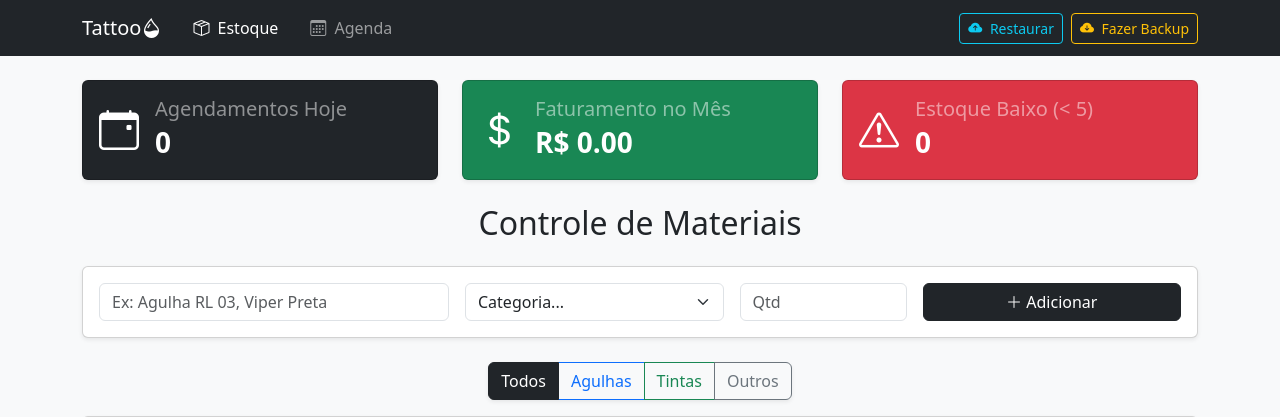
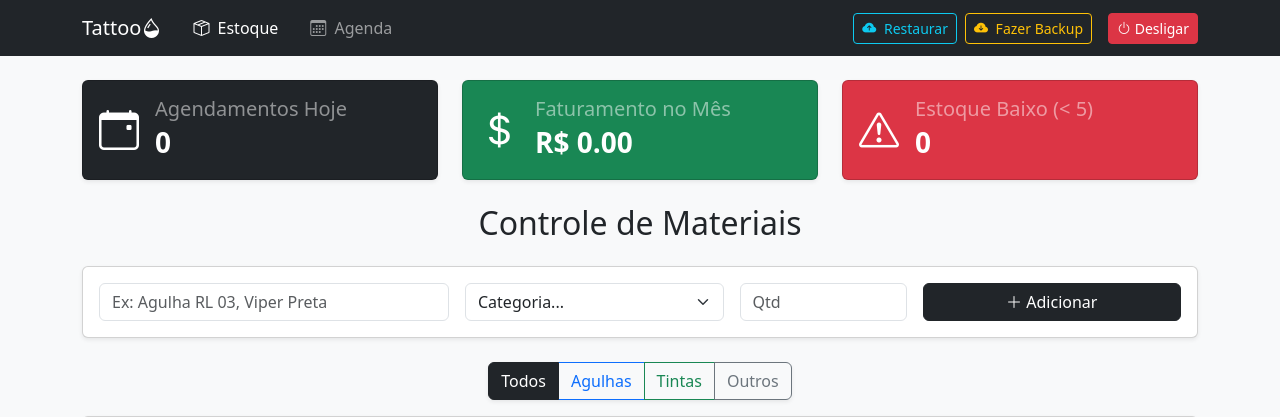
Before and after one commit to daiogocrs/sistema_tatuagem, a Flask app: page / in a window 1280 px wide. Shown: the top 417 px of the page. Run offline with Flask 3, Linux system fonts and the light colour scheme; data that the repository does not hold is empty; some libraries are stand-ins or nearby versions.

Commit message:
add off button

```diff
--- a/app.py
+++ b/app.py
@@ -353,6 +353,11 @@ def restaurar_backup():
 
     return redirect(url_for('index'))
 
+@app.route('/desligar', methods=['POST'])
+def desligar():
+    os._exit(0)
+    return "Desligando..."
+
 if __name__ == '__main__':
     import webbrowser
     from threading import Timer
--- a/templates/base.html
+++ b/templates/base.html
@@ -22,7 +22,7 @@
                     href="{{ url_for('agenda') }}"><i class="bi bi-calendar3 me-1"></i> Agenda</a>
             </div>
 
-            <div class="d-flex gap-2">
+            <div class="d-flex gap-2 align-items-center">
                 <button type="button" class="btn btn-sm btn-outline-info" data-bs-toggle="modal"
                     data-bs-target="#modalRestaurarBackup" title="Restaurar uma cópia de segurança">
                     <i class="bi bi-cloud-arrow-up-fill me-1"></i> Restaurar
@@ -31,6 +31,13 @@
                     title="Baixar cópia de segurança">
                     <i class="bi bi-cloud-arrow-down-fill me-1"></i> Fazer Backup
                 </a>
+
+                <form action="{{ url_for('desligar') }}" method="POST" class="m-0 p-0" onsubmit="return confirm('Tem a certeza que deseja desligar o sistema?');">
+                    <input type="hidden" name="csrf_token" value="{{ csrf_token() }}" />
+                    <button type="submit" class="btn btn-sm btn-danger ms-2" title="Encerrar o sistema">
+                        <i class="bi bi-power"></i> Desligar
+                    </button>
+                </form>
             </div>
         </div>
     </nav>
```
Also changed, not shown: readme.md.
